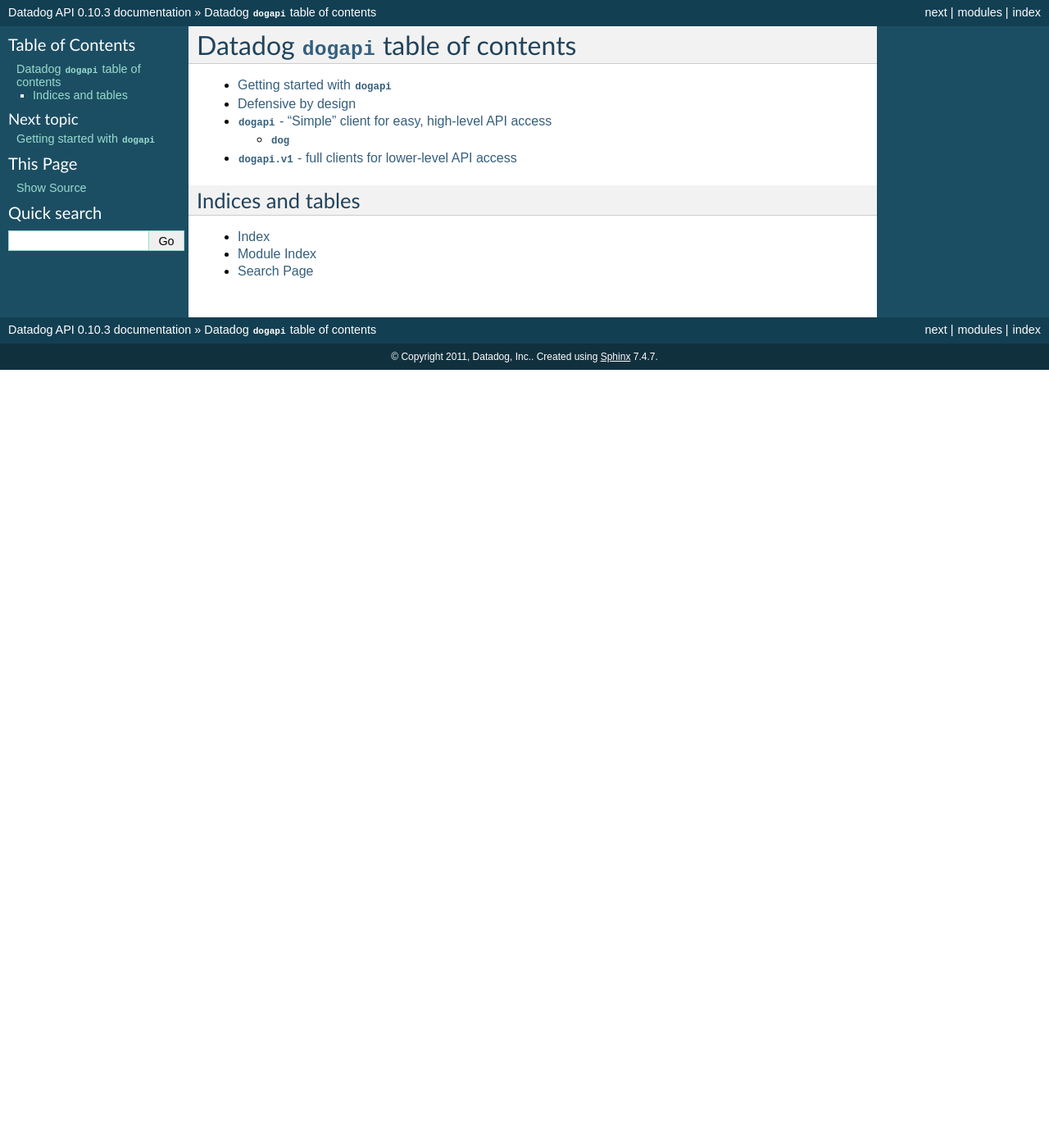
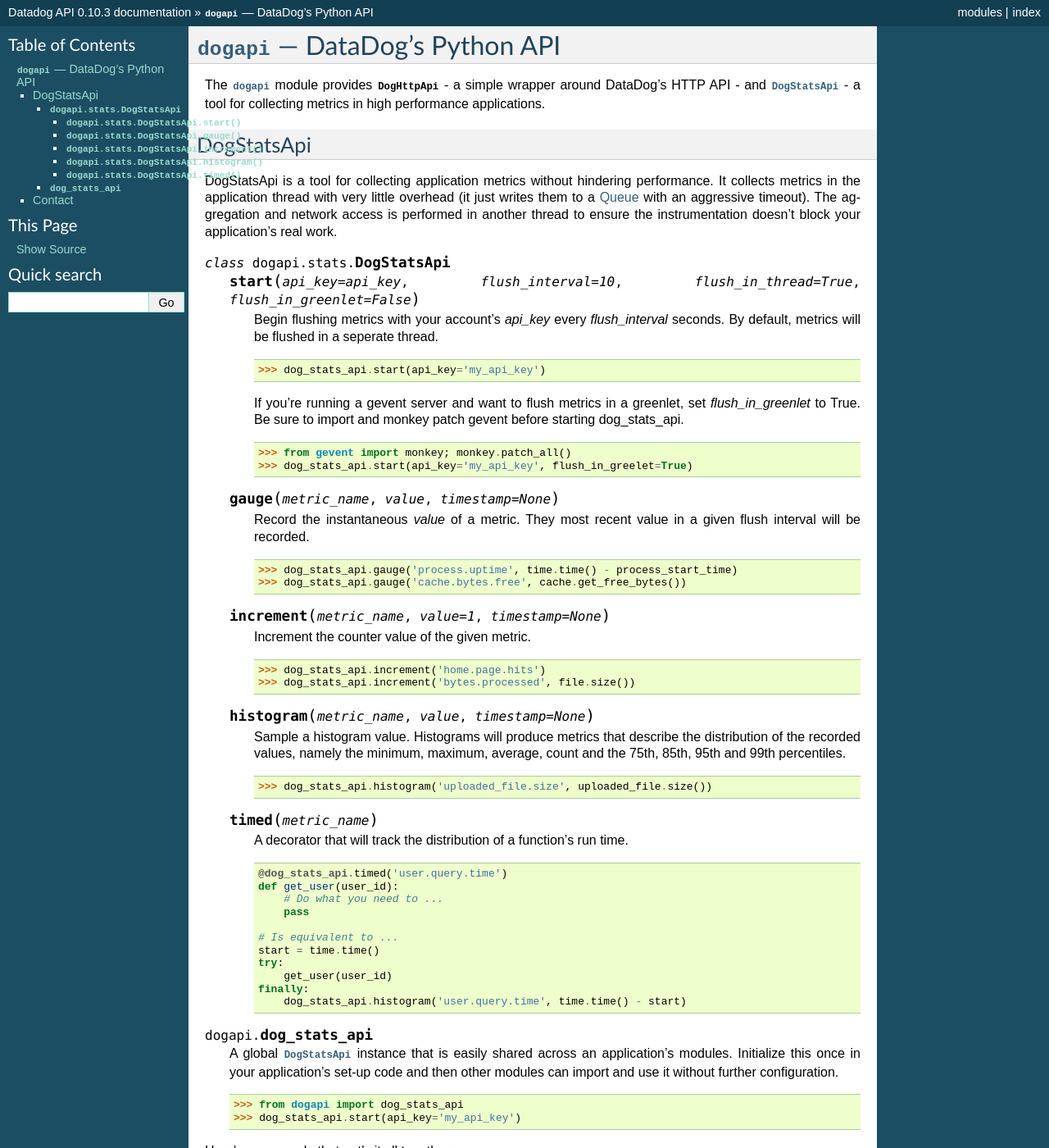
Before and after one commit to DataDog/dogapi, a Sphinx documentation site: the page built from doc/index.rst, in a window 1280 px wide and 1400 px high. Shown: the whole window at 82% size. Built offline with Sphinx 7.4.7, drawn with Linux system fonts in a browser that asks for light colours; some of the changed text lies outside the part shown.

Commit message:
Documented dog stats api.

```diff
--- a/doc/index.rst
+++ b/doc/index.rst
@@ -1,17 +1,119 @@
-%%%%%%%%%%%%%%%%%%%%%%%%%%%%%%%%%%%%%%%%%
- Datadog :mod:`dogapi` table of contents
-%%%%%%%%%%%%%%%%%%%%%%%%%%%%%%%%%%%%%%%%%
+%%%%%%%%%%%%%%%%%%%%%%%%%%%%%%%%%%%%%%
+:mod:`dogapi` --- DataDog's Python API
+%%%%%%%%%%%%%%%%%%%%%%%%%%%%%%%%%%%%%%
 
-.. toctree::
-   :maxdepth: 2
+.. module:: dogapi
 
-   tutorial
-   dogapi
-   dogapi.v1
 
-Indices and tables
-==================
+The :mod:`dogapi` module provides :class:`DogHttpApi` - a simple wrapper around
+DataDog's HTTP API - and :class:`~dogapi.stats.DogStatsApi` - a tool for collecting metrics
+in high performance applications.
 
-* :ref:`genindex`
-* :ref:`modindex`
-* :ref:`search`
+DogStatsApi
+===========
+
+DogStatsApi is a tool for collecting application metrics without hindering
+performance. It collects metrics in the application thread with very little overhead
+(it just writes them to a `Queue <http://docs.python.org/library/queue.html>`_
+with an aggressive timeout). The aggregation and network access is performed in another
+thread to ensure the instrumentation doesn't block your application's real work.
+
+
+.. class:: dogapi.stats.DogStatsApi
+
+    .. method:: start(api_key=api_key, flush_interval=10, flush_in_thread=True, flush_in_greenlet=False)
+
+        Begin flushing metrics with your account's *api_key* every
+        *flush_interval* seconds. By default, metrics will be flushed in
+        a seperate thread. ::
+
+        >>> dog_stats_api.start(api_key='my_api_key')
+
+        If you're running a gevent server and want to flush metrics in a
+        greenlet, set *flush_in_greenlet* to True. Be sure to import and monkey
+        patch gevent before starting dog_stats_api. ::
+
+        >>> from gevent import monkey; monkey.patch_all()
+        >>> dog_stats_api.start(api_key='my_api_key', flush_in_greelet=True)
+
+    .. method:: gauge(metric_name, value, timestamp=None)
+
+        Record the instantaneous *value* of a metric. They most recent value in
+        a given flush interval will be recorded.
+
+        >>> dog_stats_api.gauge('process.uptime', time.time() - process_start_time)
+        >>> dog_stats_api.gauge('cache.bytes.free', cache.get_free_bytes())
+
+    .. method:: increment(metric_name, value=1, timestamp=None)
+
+        Increment the counter value of the given metric.
+
+        >>> dog_stats_api.increment('home.page.hits')
+        >>> dog_stats_api.increment('bytes.processed', file.size())
+
+    .. method:: histogram(metric_name, value, timestamp=None)
+
+        Sample a histogram value. Histograms will produce metrics that
+        describe the distribution of the recorded values, namely the minimum,
+        maximum, average, count and the 75th, 85th, 95th and 99th percentiles.
+
+        >>> dog_stats_api.histogram('uploaded_file.size', uploaded_file.size())
+
+    .. method:: timed (metric_name)
+
+        A decorator that will track the distribution of a function's run time.
+        ::
+
+            @dog_stats_api.timed('user.query.time')
+            def get_user(user_id):
+                # Do what you need to ...
+                pass
+
+            # Is equivalent to ...
+            start = time.time()
+            try:
+                get_user(user_id)
+            finally:
+                dog_stats_api.histogram('user.query.time', time.time() - start)
+
+.. data:: dog_stats_api
+
+    A global :class:`~dogapi.stats.DogStatsApi` instance that is easily shared
+    across an application's modules. Initialize this once in your application's
+    set-up code and then other modules can import and use it without further
+    configuration.
+
+    >>> from dogapi import dog_stats_api
+    >>> dog_stats_api.start(api_key='my_api_key')
+
+
+Here's an example that put's it all together. ::
+
+    # Import the dog stats instance.
+    from dogapi import dog_stats_api
+
+    # Begin flushing asynchronously with the given api key. After this is done
+    # once in your application, other modules can import and use dog_stats_api
+    # without any further configuration.
+    dog_stats_api.start(api_key='my_api_key')
+
+
+    @dog_stats_api.timed('home_page.render.time')
+    def render_home_page(user_id):
+        """ Render the home page for the given user. """
+
+        # Fetch the user from the cache or the database
+        # and record metrics on our cache hits and misses.
+        user = user_cache.get(user_id)
+        if user:
+            dog_stats_api.increment('user_cache.hit')
+        else:
+            dog_stats_api.increment('user_cache.miss')
+            user = user_database.get(user_id)
+
+        return render('home.html', user_id)
+
+Contact
+=======
+
+If you have any questions or suggestions, get in touch at datadoghq.com.
```
Also changed, not shown: doc/dog_stats_api.rst (deleted, +0 -16 lines).
